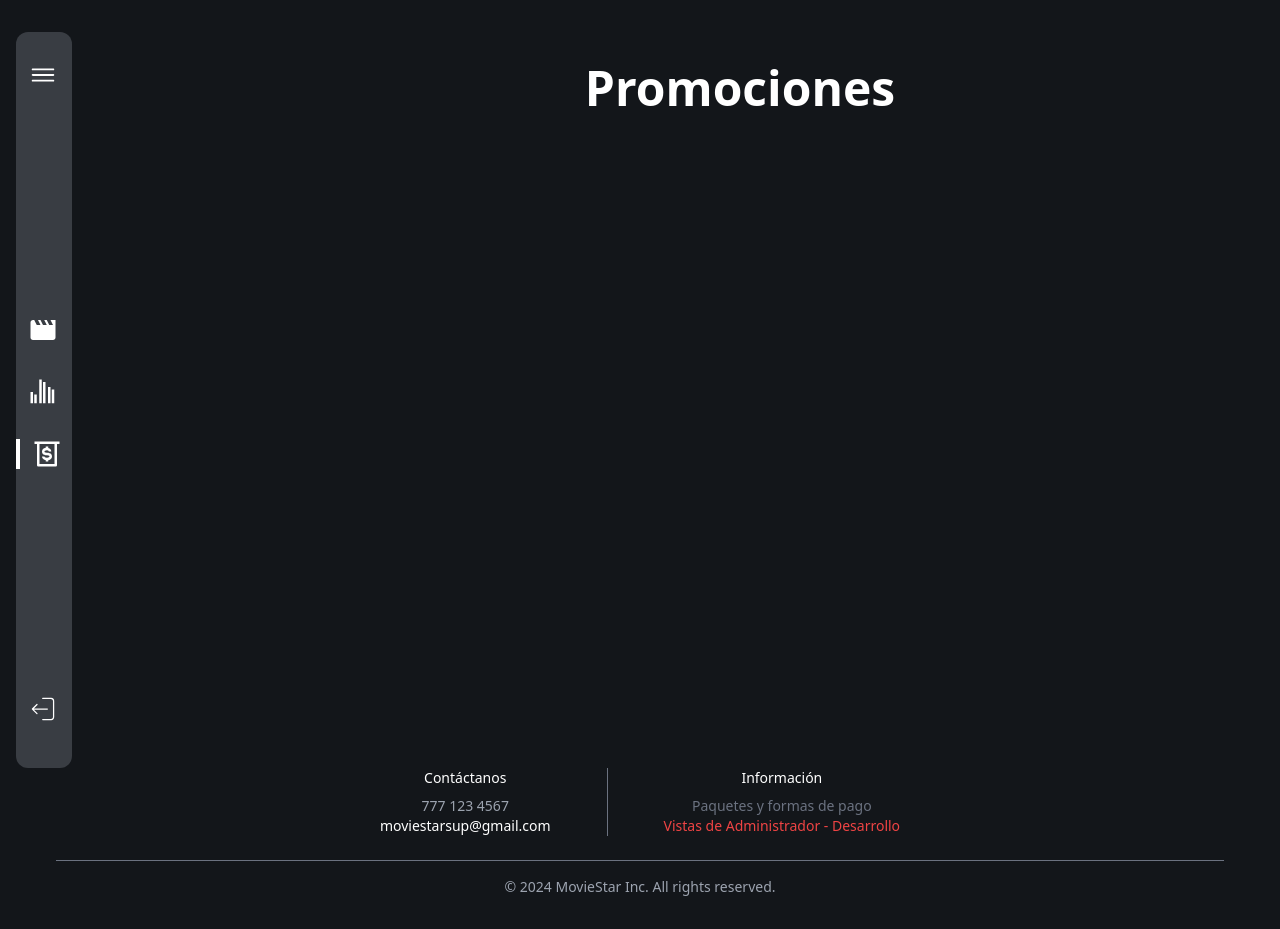
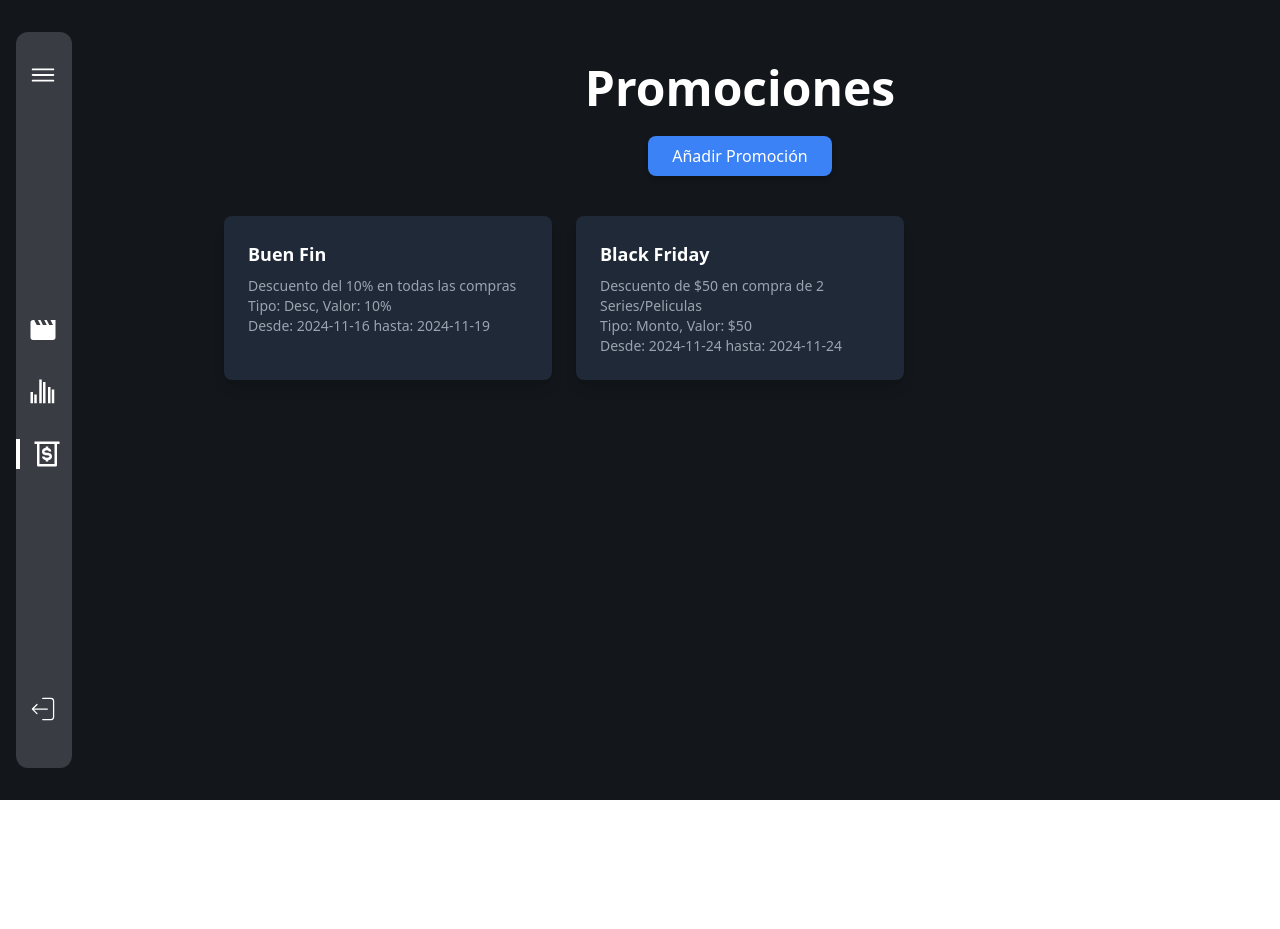
Before and after one commit to MarmolejoValle/MovieStar, a React (Vite) app: page /Disconts in a window 1280 px wide. After the commit the page ends 800 px from the top, so only its background shows below. Built offline with nearby package versions, Linux system fonts and the light colour scheme; a web font is replaced by a local one.

Commit message:
Se añadio la vista en la pagina de Discounts.

```diff
--- a/src/admin/pages/Discounts.jsx
+++ b/src/admin/pages/Discounts.jsx
@@ -1,17 +1,179 @@
-import React, { Component } from "react";
+import React, { useState } from "react";
 import Sidebar from "../components/Sidebar";
 import Footer from "../../components/Footer";
 
 export const Disconts = () => {
+  const [showAddForm, setShowAddForm] = useState(false);
+  const [promotions, setPromotions] = useState([
+    // Ejemplo de promociones activas
+    {
+      id: 1,
+      name: "Buen Fin",
+      description: "Descuento del 10% en todas las compras",
+      tipo: "Desc",
+      valor: 10,
+      startDate: "2024-11-16",
+      endDate: "2024-11-19"
+    },
+    {
+      id: 2,
+      name: "Black Friday",
+      description: "Descuento de $50 en compra de 2 Series/Peliculas",
+      tipo: "Monto",
+      valor: 50,
+      startDate: "2024-11-24",
+      endDate: "2024-11-24"
+    }
+  ]);
+
+  const handleAddPromotion = () => setShowAddForm(true);
+  const handleDeletePromotion = (id) =>
+    setPromotions(promotions.filter((promo) => promo.id !== id));
+
+  const handleAddSubmit = (e) => {
+    e.preventDefault();
+    const formData = new FormData(e.target);
+
+    const newPromotion = {
+      id: Date.now(),
+      name: formData.get("name"),
+      description: formData.get("description"),
+      tipo: formData.get("tipo"),
+      valor: parseFloat(formData.get("valor")),
+      startDate: formData.get("startDate"),
+      endDate: formData.get("endDate"),
+    };
+
+    setPromotions([...promotions, newPromotion]);
+    setShowAddForm(false);
+  };
+
   return (
     <>
-      <div className="flex bg-azulprincipal">
+      <div className="flex bg-azulprincipal min-h-screen">
         <Sidebar />
-        <div className="flex-grow ml-28 text-white text-center">
-          <h1 className="mt-16 font-semibold text-5xl">Promociones</h1>
+        <div className="flex-grow ml-28 text-white">
+          <div className="text-center mt-16">
+            <h1 className="font-semibold text-5xl">Promociones</h1>
+            <div className="mt-6 flex justify-center gap-4">
+              <button
+                className="px-6 py-2 bg-blue-500 hover:bg-blue-600 text-white rounded-lg shadow-md"
+                onClick={handleAddPromotion}
+              >
+                Añadir Promoción
+              </button>
+            </div>
+          </div>
+
+          {/* Tarjetas de promociones */}
+          <div className="grid grid-cols-1 sm:grid-cols-2 lg:grid-cols-3 gap-6 mt-10 px-6">
+            {promotions.map((promo) => (
+              <div
+                key={promo.id}
+                className="bg-gray-800 text-white p-6 rounded-lg shadow-lg relative group"
+              >
+                <h2 className="text-lg font-semibold mb-2">{promo.name}</h2>
+                <p className="text-sm text-gray-400">{promo.description}</p>
+                <p className="text-sm text-gray-400">
+                  Tipo: {promo.tipo}, Valor: {promo.tipo === "Desc" ? `${promo.valor}%` : `$${promo.valor}`}
+                </p>
+                <p className="text-sm text-gray-400">
+                  Desde: {promo.startDate} hasta: {promo.endDate}
+                </p>
+                <button
+                  className="absolute top-3 right-3 bg-red-500 text-white rounded-full p-2 shadow-md opacity-0 group-hover:opacity-100 transition-opacity"
+                  onClick={() => handleDeletePromotion(promo.id)}
+                >
+                  ✕
+                </button>
+              </div>
+            ))}
+          </div>
+
+          {/* Formulario para añadir promociones */}
+          {showAddForm && (
+            <div className="fixed inset-0 bg-black bg-opacity-50 flex items-center justify-center z-50">
+              <div className="bg-gray-900 text-white p-8 rounded-lg shadow-lg w-full max-w-lg">
+                <h2 className="text-2xl font-bold mb-4">Añadir Promoción</h2>
+                <form onSubmit={handleAddSubmit}>
+                  <div className="mb-4">
+                    <label className="block text-sm mb-2">Nombre de la promoción</label>
+                    <input
+                      type="text"
+                      name="name"
+                      className="w-full p-2 bg-gray-800 border border-gray-700 rounded-lg"
+                      required
+                    />
+                  </div>
+                  <div className="mb-4">
+                    <label className="block text-sm mb-2">Descripción</label>
+                    <textarea
+                      name="description"
+                      className="w-full p-2 bg-gray-800 border border-gray-700 rounded-lg"
+                      required
+                    ></textarea>
+                  </div>
+                  <div className="flex gap-4 mb-4">
+                    <div className="flex-1">
+                      <label className="block text-sm mb-2">Tipo</label>
+                      <select
+                        name="tipo"
+                        className="w-full p-2 bg-gray-800 border border-gray-700 rounded-lg"
+                        required
+                      >
+                        <option value="Desc">Descuento (%)</option>
+                        <option value="Monto">Monto ($)</option>
+                      </select>
+                    </div>
+                    <div className="flex-1">
+                      <label className="block text-sm mb-2">Valor (%/$)</label>
+                      <input
+                        type="number"
+                        name="valor"
+                        className="w-full p-2 bg-gray-800 border border-gray-700 rounded-lg"
+                        required
+                      />
+                    </div>
+                  </div>
+                  <div className="mb-4">
+                    <label className="block text-sm mb-2">Fecha de inicio</label>
+                    <input
+                      type="date"
+                      name="startDate"
+                      className="w-full p-2 bg-gray-800 border border-gray-700 rounded-lg"
+                      required
+                    />
+                  </div>
+                  <div className="mb-4">
+                    <label className="block text-sm mb-2">Fecha de final</label>
+                    <input
+                      type="date"
+                      name="endDate"
+                      className="w-full p-2 bg-gray-800 border border-gray-700 rounded-lg"
+                      required
+                    />
+                  </div>
+                  <div className="flex justify-end gap-4">
+                    <button
+                      type="button"
+                      className="px-4 py-2 bg-red-500 rounded-lg hover:bg-red-600"
+                      onClick={() => setShowAddForm(false)}
+                    >
+                      Cancelar
+                    </button>
+                    <button
+                      type="submit"
+                      className="px-4 py-2 bg-blue-500 rounded-lg hover:bg-blue-600"
+                    >
+                      Guardar
+                    </button>
+                  </div>
+                </form>
+              </div>
+            </div>
+          )}
         </div>
       </div>
-      <Footer />
     </>
   );
 };
```
